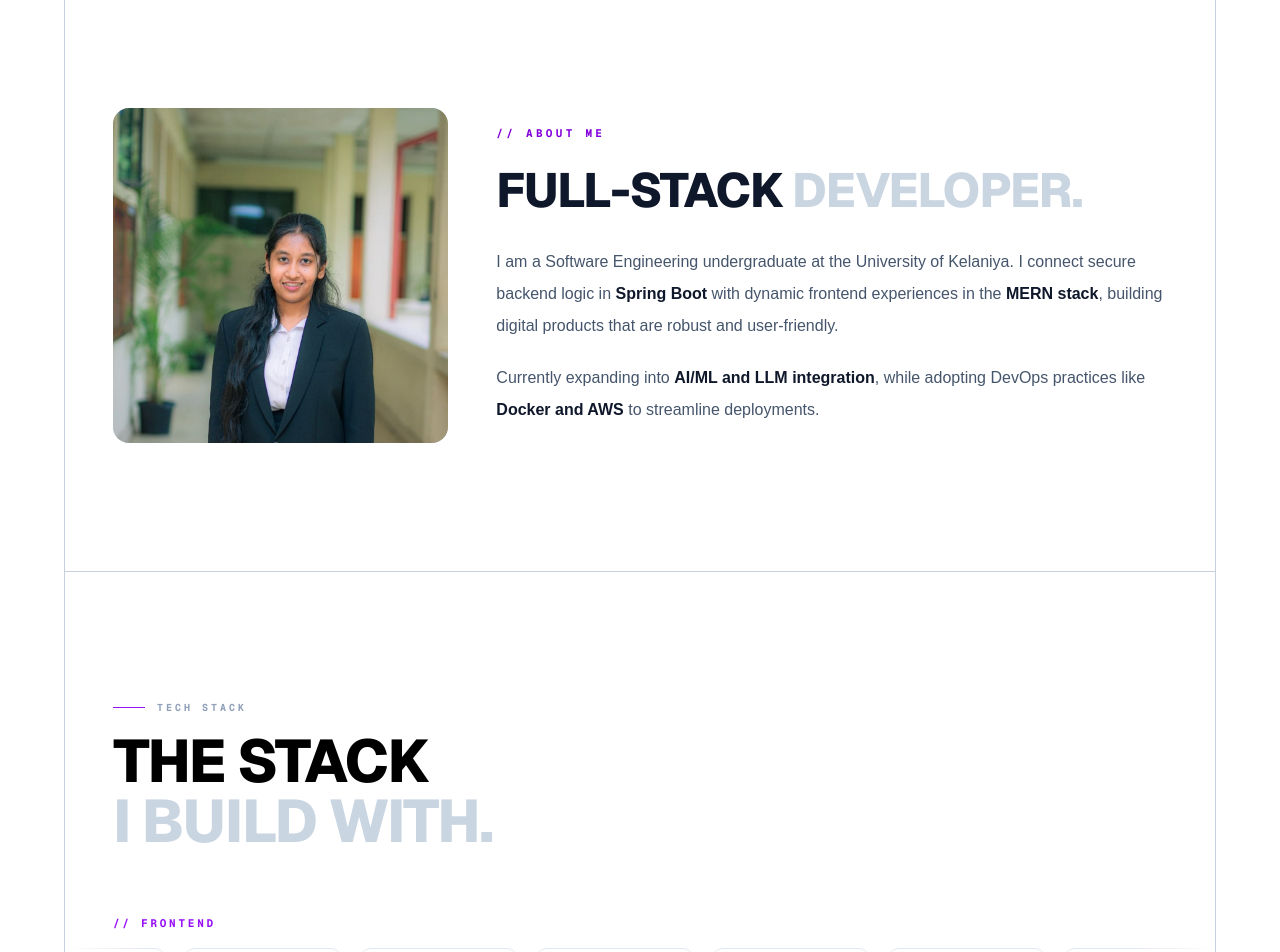
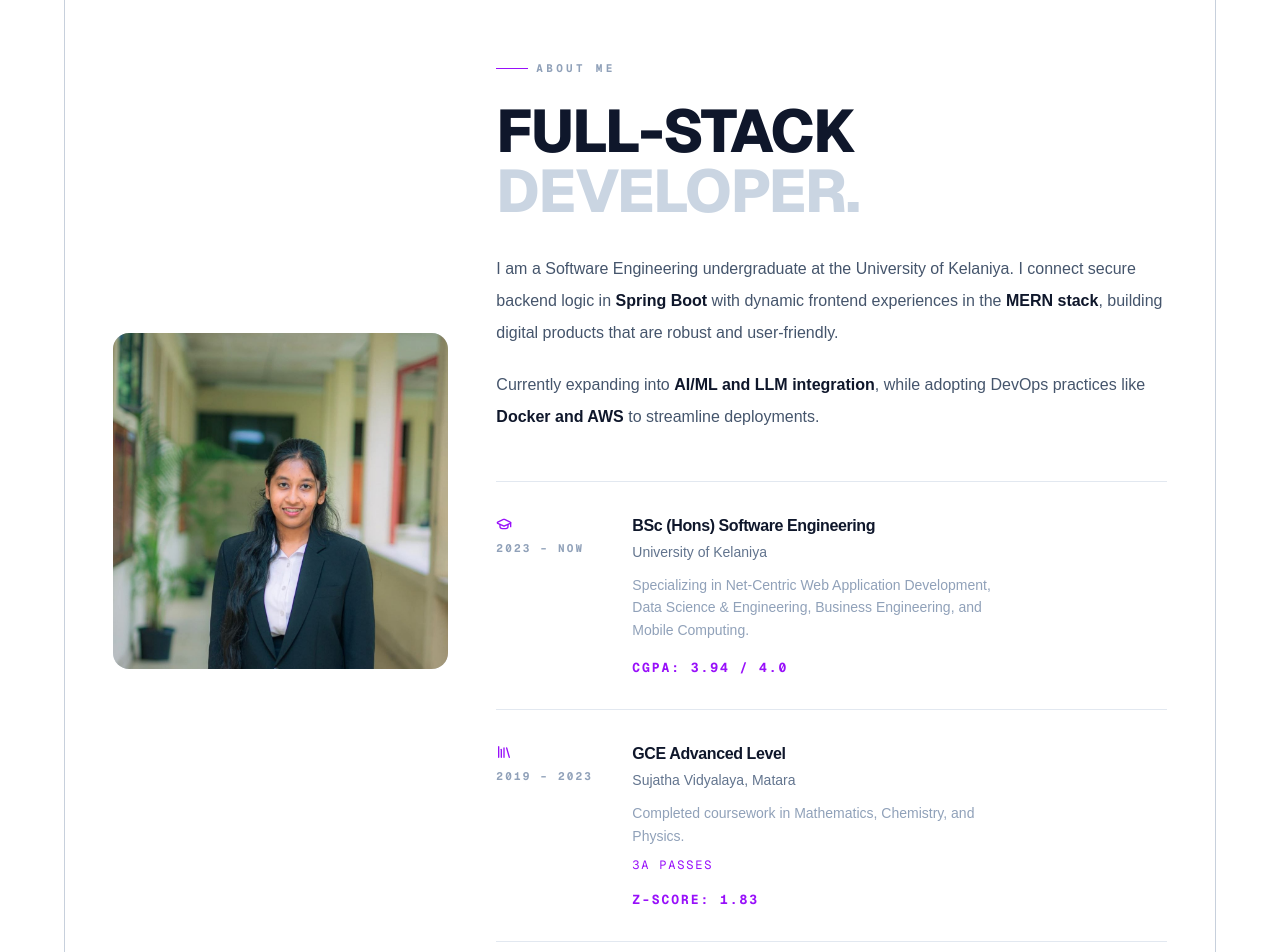
Before and after one commit to Pabodha-Wann/portfolio, a Next.js app: page / in a window 1280 px wide. Shown: the part 700-1652 px from the top of the page. Built offline with nearby package versions, Linux system fonts and the light colour scheme.

Commit message:
added a eduction timeline for about section

```diff
--- a/components/About.tsx
+++ b/components/About.tsx
@@ -1,6 +1,7 @@
 "use client"
 import Image from "next/image"
 import { motion, Variants } from "framer-motion"
+import { GraduationCap, Library } from "lucide-react"
 
 
 
@@ -16,7 +17,7 @@ const slideIn:Variants = {
 }
 
   return (
-    <section id="about" className="w-full border-b border-slate-400/50 px-6 py-32 dark:border-slate-600/50 md:px-12">
+    <section id="about" className="w-full border-b border-slate-400/50 px-6 py-20 dark:border-slate-600/50 md:px-12">
       <motion.div
         initial="hidden"
         whileInView="visible"
@@ -47,13 +48,15 @@ const slideIn:Variants = {
 
 
           <div className="mb-6 flex items-center gap-2">
-            <span className="font-mono text-[11px] font-bold tracking-[0.3em] text-purple-700 uppercase">
-              // ABOUT ME
+            <div className="h-px w-8 bg-purple-600" />
+            <span className="font-mono text-[11px] font-bold tracking-[0.3em] text-slate-400 uppercase">
+
+              ABOUT ME
             </span>
           </div>
 
 
-          <h2 className="mb-8 font-sans text-4xl font-extrabold uppercase leading-none tracking-tight text-slate-900 dark:text-white md:text-5xl lg:text-5xl">
+          <h2 className="mb-8 font-sans text-4xl font-extrabold uppercase leading-none tracking-tight text-slate-900 dark:text-white md:text-5xl lg:text-6xl">
             Full-Stack<span className="text-slate-300 dark:text-slate-600">{" "}Developer.</span>
           </h2>
 
@@ -83,6 +86,72 @@ const slideIn:Variants = {
             </p>
           </div>
 
+          <div className="mt-12 flex flex-col gap-0">
+
+  {/* University */}
+          <div className="group flex gap-6 border-t border-slate-200 py-8 dark:border-slate-800">
+
+
+            <div className="flex w-28 shrink-0 flex-col items-start gap-2 pt-0.5">
+              <GraduationCap size={16} className="text-purple-600" />
+              <span className="font-mono text-[11px] font-bold tracking-[0.2em] text-slate-400 uppercase">
+                2023 – Now
+              </span>
+            </div>
+
+
+            <div className="flex flex-col gap-1">
+              <h3 className="text-base font-bold tracking-tight text-slate-900 dark:text-white">
+                BSc (Hons) Software Engineering
+              </h3>
+              <p className="text-sm text-slate-500 dark:text-slate-400">
+                University of Kelaniya
+              </p>
+              <p className="mt-2 text-sm leading-relaxed text-slate-400 dark:text-slate-600 max-w-sm">
+                Specializing in Net-Centric Web Application Development, Data Science & Engineering, Business Engineering, and Mobile Computing.
+              </p>
+              <span className="mt-3 font-mono text-[13px] font-bold tracking-[0.15em] text-purple-600 uppercase">
+                CGPA: 3.94 / 4.0
+              </span>
+            </div>
+          </div>
+
+          {/* A/L */}
+          <div className="group flex gap-6 border-t border-slate-200 py-8 dark:border-slate-800">
+
+
+            <div className="flex w-28 shrink-0 flex-col items-start gap-2 pt-0.5">
+              <Library size={16} className="text-purple-600" />
+              <span className="font-mono text-[11px] font-bold tracking-[0.2em] text-slate-400 uppercase">
+                2019 – 2023
+              </span>
+            </div>
+
+
+            <div className="flex flex-col gap-1">
+              <h3 className="text-base font-bold tracking-tight text-slate-900 dark:text-white">
+                GCE Advanced Level
+              </h3>
+              <p className="text-sm text-slate-500 dark:text-slate-400">
+                Sujatha Vidyalaya, Matara
+              </p>
+              <p className="mt-2 text-sm leading-relaxed text-slate-400 dark:text-slate-600 max-w-sm">
+                Completed coursework in Mathematics, Chemistry, and Physics.
+              </p>
+              <span className="mt-1 font-mono text-[12px] tracking-[0.15em] text-purple-600 uppercase">
+                  3A Passes
+              </span>
+              <span className="mt-3 font-mono text-[13px] font-bold tracking-[0.15em] text-purple-600 uppercase">
+                Z-Score: 1.83
+              </span>
+            </div>
+          </div>
+
+
+          <div className="border-t border-slate-200 dark:border-slate-800" />
+
+          </div>
+
 
         </motion.div>
       </motion.div>
--- a/components/Projects.tsx
+++ b/components/Projects.tsx
@@ -125,8 +125,14 @@ const Projects = () => {
 
       {/* Header */}
       <div className="mb-20 px-6 md:px-12">
-        <h2 className="text-3xl font-bold tracking-tight text-slate-900 dark:text-white md:text-5xl uppercase">
-          Featured Architecture
+        <div className="mb-4 flex items-center gap-3">
+          <div className="h-px w-8 bg-purple-600" />
+          <span className="font-mono text-[10px] font-bold tracking-[0.3em] text-slate-400 uppercase">
+            Projects
+          </span>
+        </div>
+        <h2 className="text-3xl font-bold tracking-tight text-slate-900 dark:text-white md:text-5xl uppercase lg:text-6xl">
+          Featured Architecture.
         </h2>
       </div>
 
```
